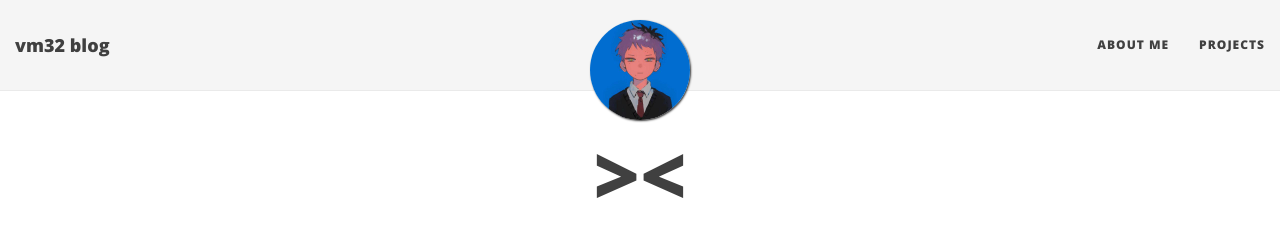
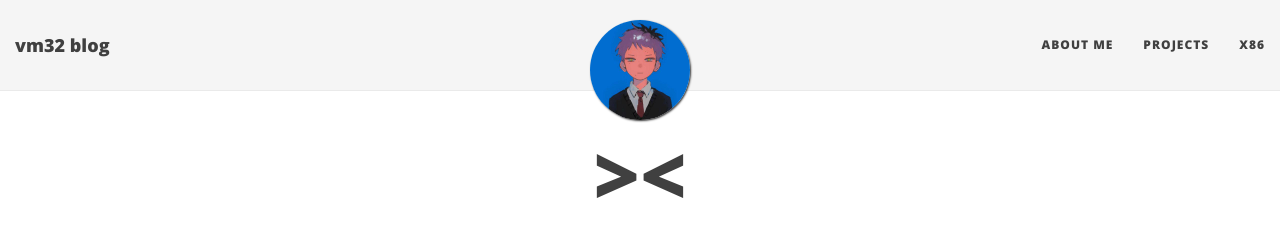
Before and after one commit to vm32/vm32.github.io, a Jekyll site: the page built from index.html, in a window 1280 px wide. Shown: the top 230 px of the page. Built offline with Jekyll 4.4.1, drawn with Linux system fonts in a browser that asks for light colours; nearby versions of some CDN libraries; the list of posts is cut into pages by our own code.

Commit message:
Update _config.yml

```diff
--- a/_config.yml
+++ b/_config.yml
@@ -25,6 +25,7 @@ description: A virtual proof that name is awesome!
 navbar-links:
   About Me: "aboutme"
   Projects: "projects"
+  x86: "x86"
 #  Resources:
 #    - Beautiful Jekyll: "http://deanattali.com/beautiful-jekyll/"
 #    - Learn markdown: "http://www.markdowntutorial.com/"
```
